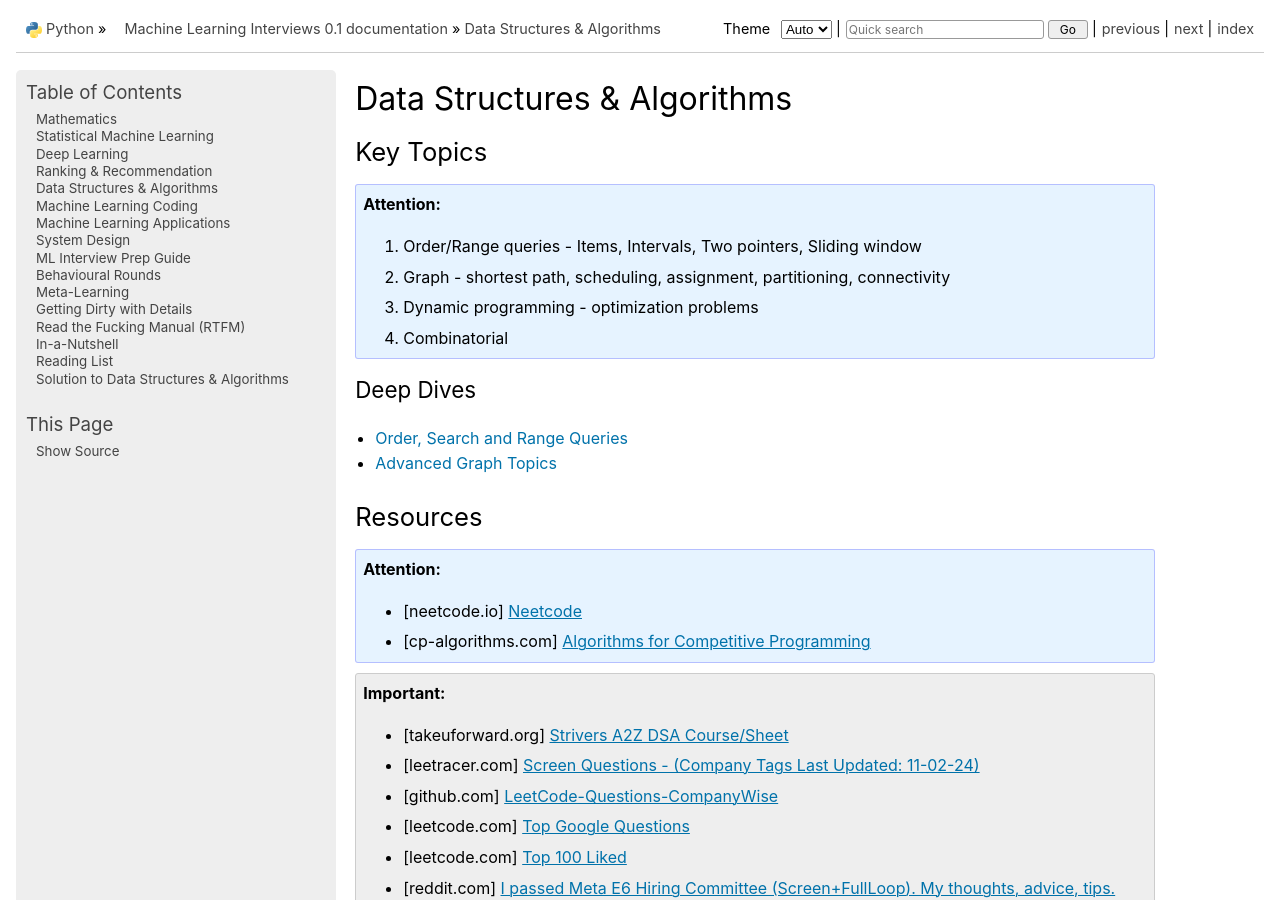
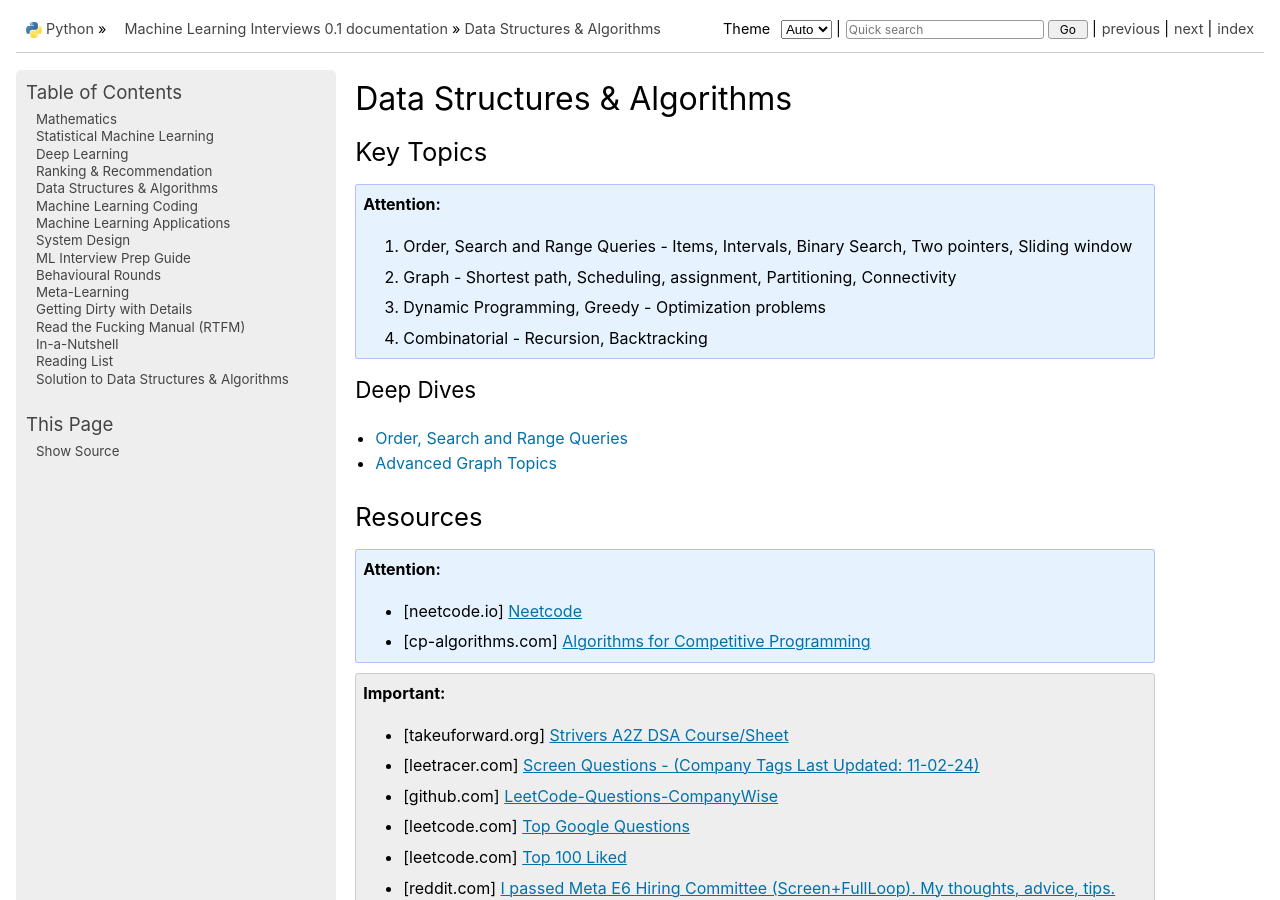
Before and after one commit to uselesstechjunks/leetcode, a Sphinx documentation site: the page built from docs/source/dsalgo.rst, in a window 1280 px wide and 900 px high. Built offline with Sphinx 7.4.7, drawn with Linux system fonts in a browser that asks for light colours.

Commit message:
Update dsalgo.rst

```diff
--- a/docs/source/dsalgo.rst
+++ b/docs/source/dsalgo.rst
@@ -6,10 +6,10 @@ Key Topics
 *********************************************************************************
 .. attention::
 
-	#. Order/Range queries - Items, Intervals, Two pointers, Sliding window
-	#. Graph - shortest path, scheduling, assignment, partitioning, connectivity
-	#. Dynamic programming - optimization problems
-	#. Combinatorial
+	#. Order, Search and Range Queries - Items, Intervals, Binary Search, Two pointers, Sliding window
+	#. Graph - Shortest path, Scheduling, assignment, Partitioning, Connectivity
+	#. Dynamic Programming, Greedy - Optimization problems
+	#. Combinatorial - Recursion, Backtracking
 
 Deep Dives
 =================================================================================
```
